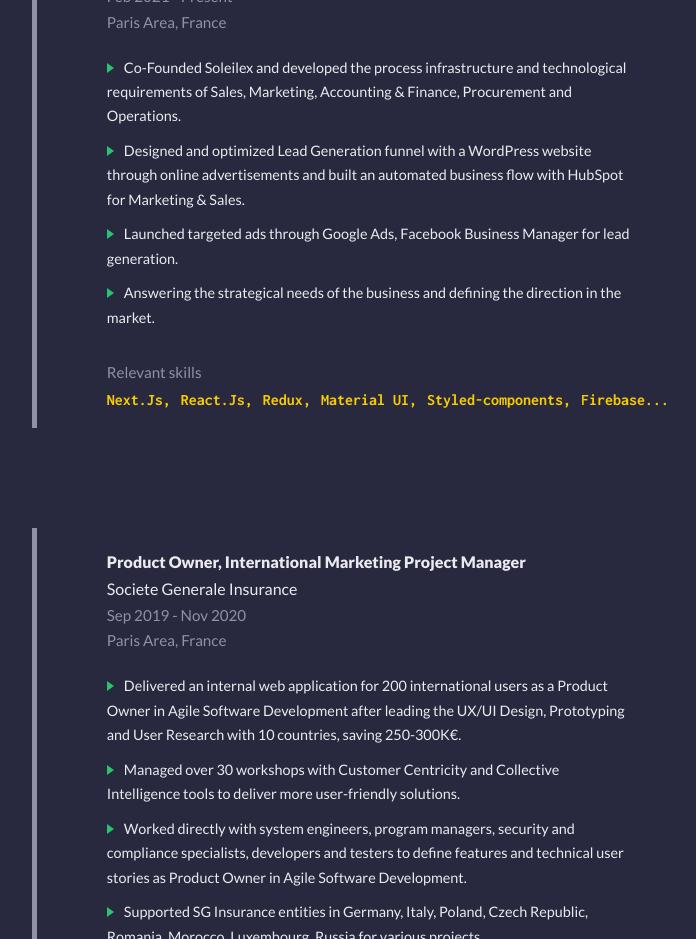
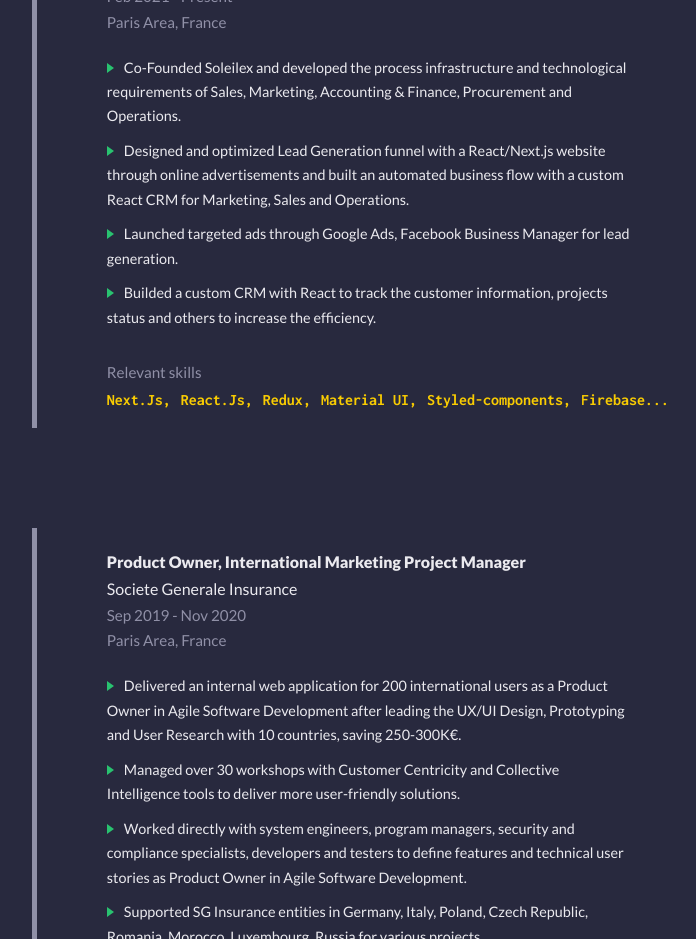
Before and after one commit to NEDDL/mon-site, a Next.js app: page / in a window 1280 px wide. Shown: the part 3360-4299 px from the top of the page, without its empty margins (353-1049 px from the left). Built offline with nearby package versions, Linux system fonts and the light colour scheme; no server answers.

Commit message:
info changes

```diff
--- a/src/components/hero/hero.jsx
+++ b/src/components/hero/hero.jsx
@@ -48,7 +48,7 @@
         </Tags>
         <Separator gap={"60px"} />
         <a
-          href="https://www.upwork.com/workwith/onalmustafa"
+          href="mailto:mustafasaitonal@outlook.com"
           target="_blank"
           rel="noreferrer"
         >
--- a/src/data/experienceData.js
+++ b/src/data/experienceData.js
@@ -25,9 +25,9 @@
     companyLink: "https://soleilex.com/",
     highlights: [
       "Co-Founded Soleilex and developed the process infrastructure and technological requirements of Sales, Marketing, Accounting & Finance, Procurement and Operations.",
-      "Designed and optimized Lead Generation funnel with a WordPress website through online advertisements and built an automated business flow with HubSpot for Marketing & Sales.",
+      "Designed and optimized Lead Generation funnel with a React/Next.js website through online advertisements and built an automated business flow with a custom React CRM for Marketing, Sales and Operations.",
       "Launched targeted ads through Google Ads, Facebook Business Manager for lead generation.",
-      "Answering the strategical needs of the business and defining the direction in the market.",
+      "Builded a custom CRM with React to track the customer information, projects status and others to increase the efficiency.",
     ],
     tags: [
       "Next.Js",
--- a/src/data/navbarData.js
+++ b/src/data/navbarData.js
@@ -20,7 +20,7 @@
     id: "education",
   },
   {
-    to: "/#resume",
+    to: "/Mustafa_ONAL_-_Full_Stack_JS_Developer__MERN,_FERN.pdf",
     text: "Resume",
     isButton: "true",
   },
```
Also changed, not shown: 2 other files (tests, documents, lock files or other folders).
